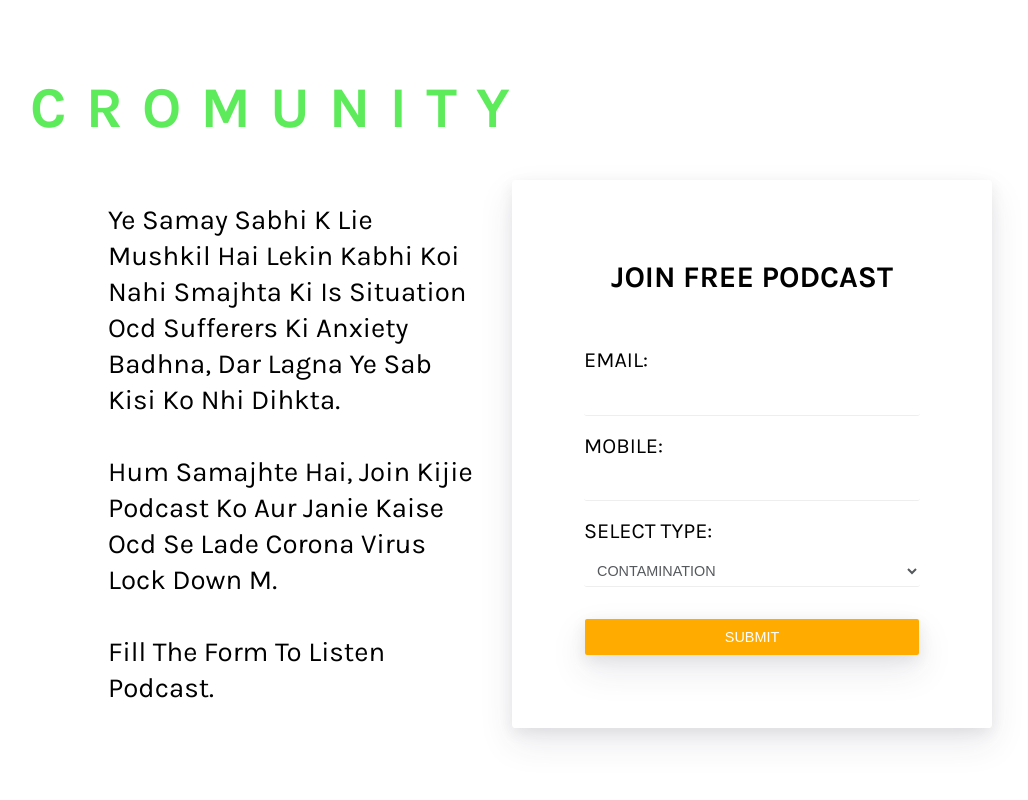
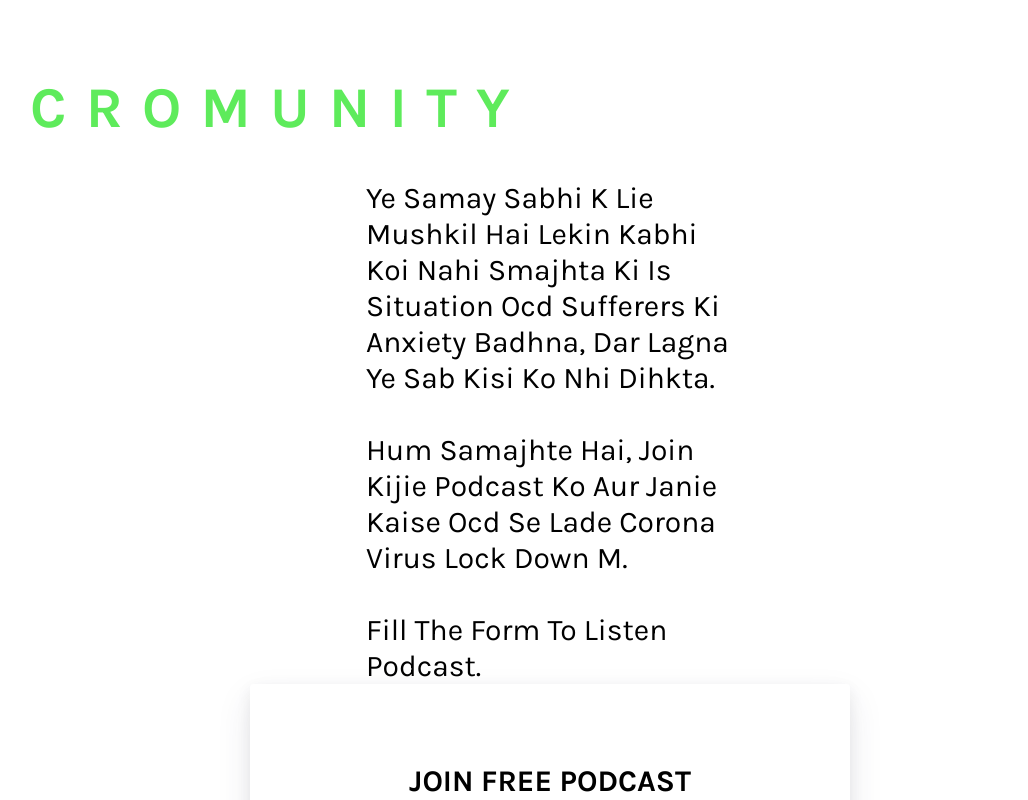
Before and after one commit to learnwithcode/Early-Access-Podcast, a React (Create React App) app: page / in a window 1280 px wide. Shown: the top 800 px of the page, without its empty margins (90-1118 px from the left). Built offline with nearby package versions, Linux system fonts and the light colour scheme.

Commit message:
form layout

```diff
--- a/src/static/css/style.css
+++ b/src/static/css/style.css
@@ -69,15 +69,15 @@
 
 form {
   padding: 6rem;
-  width: 40rem;
+  width: 50rem;
   background-color: #fff;
   border-radius: .3rem;
   box-shadow: 0 15px 35px rgba(50, 50, 93, 0.1), 0 5px 15px rgba(0, 0, 0, 0.07); }
   @media (max-width: 37.5em) {
     form {
-      height: 60rem;
+      height: 70vh;
       padding: 4rem;
-      width: 50rem; } }
+      width: 40rem; } }
 
 .form-title {
   margin-top: 0;
@@ -94,8 +94,9 @@
 
 label {
   display: inline-block;
-  margin-bottom: .5rem;
-  font-size: 1.8rem;
+  margin-top: 2rem;
+  margin-bottom: 2rem;
+  font-size: 2.2rem;
   text-transform: uppercase;
   touch-action: manipulation; }
 
@@ -104,9 +105,9 @@
 select,
 option {
   display: block;
-  padding: .5rem .75rem;
+  padding: 1rem;
   width: 100%;
-  font-size: 1.2rem;
+  font-size: 1.8rem;
   line-height: 1.25;
   color: #55595c;
   background-color: #fff;
@@ -131,7 +132,8 @@
 .btn {
   display: inline-block;
   padding: .75rem 1rem;
-  margin-top: 1.618rem;
+  margin-top: 3rem;
+  font-size: 3rem;
   font-weight: 400;
   text-align: center;
   text-transform: uppercase;
@@ -228,7 +230,7 @@
   line-height: 2.8rem; }
 
 .heading-tertiary {
-  font-size: 2.3rem;
+  font-size: 2.5rem;
   font-weight: 400;
   text-transform: capitalize;
   line-height: 3rem; }
--- a/src/static/sass/base/_base.scss
+++ b/src/static/sass/base/_base.scss
@@ -94,15 +94,15 @@
 
 form {
     padding: 6rem;
-    width: 40rem;
+    width: 50rem;
     background-color: #fff;
     border-radius: .3rem;
     box-shadow: 0 15px 35px rgba(50,50,93,.1),0 5px 15px rgba(0,0,0,.07);
 
     @include respond(phone){
-      height: 60rem;
+      height: 70vh;
       padding: 4rem;
-      width: 50rem;
+      width: 40rem;
     }
   }
 
@@ -125,8 +125,9 @@
 
   label {
     display: inline-block;
-    margin-bottom: .5rem;
-    font-size: 1.8rem;
+    margin-top: 2rem;
+    margin-bottom: 2rem;
+    font-size: 2.2rem;
     text-transform: uppercase;
     touch-action: manipulation;
   }
@@ -136,9 +137,9 @@
     select,
     option{
     display: block;
-    padding: .5rem .75rem;
+    padding: 1rem;
     width: 100%;
-    font-size: 1.2rem;
+    font-size: 1.8rem;
     line-height: 1.25;
     color: #55595c;
     background-color: #fff;
@@ -166,7 +167,8 @@
   .btn {
     display: inline-block;
     padding: .75rem 1rem;
-    margin-top: 1.618rem;
+    margin-top: 3rem;
+    font-size: 3rem;
     font-weight: 400;
     text-align: center;
     text-transform: uppercase;
--- a/src/static/sass/base/_typography.scss
+++ b/src/static/sass/base/_typography.scss
@@ -54,7 +54,7 @@
 }
 
 .heading-tertiary {
-    font-size: 2.3rem;
+    font-size: 2.5rem;
     font-weight: 400;
     text-transform: capitalize;
     // text-decoration: underline;
```
